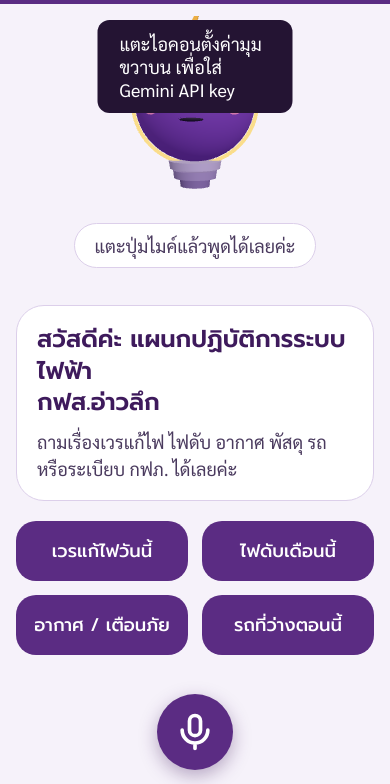
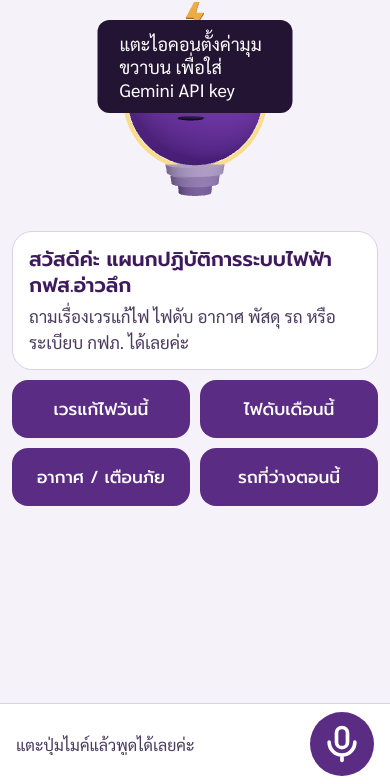
Before and after one commit to aloofpea-aul/nongfai-robot, a plain HTML site: page index.html in a window 390 px wide. Shown: the part 60-844 px from the top of the page. Drawn offline with nearby package versions, Linux system fonts and the light colour scheme; animation ran at ten frames a second.

Commit message:
หน้าจอมือถือ: น้องไฟเล็กลง/ย่อเป็นแถบบนตอนตอบ, แถบไมค์ด้านล่างไม่ทับข้อความ, ปิดฟังต่ออัตโนมัติบนมือถือ
Co-Authored-By: Claude Opus 5.5 <noreply@anthropic.com>
Claude-Session: https://claude.ai/code/session_01JwvN8fhCZz8B2YUhMK5FWK

```diff
--- a/app.js
+++ b/app.js
@@ -1,10 +1,10 @@
 // น้องไฟ — แอปหลัก: ฟังเสียงไทย → ถาม Gemini (สตรีม) → พูดตอบทีละประโยค + แสดงบนจอ
-import { Mascot } from './mascot.js?v=11171402';
-import { WavRecorder } from './recorder.js?v=11171402';
-import { TOOL_DECLS, runTool, bkkNow } from './tools.js?v=11171402';
+import { Mascot } from './mascot.js?v=11171411';
+import { WavRecorder } from './recorder.js?v=11171411';
+import { TOOL_DECLS, runTool, bkkNow } from './tools.js?v=11171411';
 
 const $ = (id) => document.getElementById(id);
-export const VERSION = '11171402';
+export const VERSION = '11171411';
 // อัปเดตตัวเอง: ถ้าบนเว็บมีเวอร์ชันใหม่กว่า ให้โหลดหน้าใหม่ทันที (กันไอโฟนจำไฟล์เก่า)
 fetch('version.json?t=' + Date.now(), { cache: 'no-store' }).then((r) => r.json()).then((j) => {
   if (j.v && j.v !== VERSION && !sessionStorage.getItem('nf.reload.' + j.v)) {
@@ -20,6 +20,8 @@ const saveCfg = () => localStorage.setItem('nongfai.cfg', JSON.stringify(cfg));
 if (!cfg.hubUser) cfg.hubUser = localStorage.getItem('pea_aoluek_username') || '';
 if (!cfg.hubPass) cfg.hubPass = localStorage.getItem('pea_aoluek_password') || '';
 // 2.5 Flash ฟรีแค่ 20 ครั้ง/วัน · flash-latest ค้าง → ย้ายไปรุ่น Flash-Lite ที่เร็วและโควตาเยอะกว่า
+// มือถือ: ปิดการฟังต่ออัตโนมัติเป็นค่าเริ่มต้น (กันไมค์อัดเสียงรอบข้างตอนไม่มีคนพูด) — ตั้งครั้งเดียว เปิดเองได้ในตั้งค่า
+if (!cfg.alPhone && matchMedia('(max-width:820px)').matches) { cfg.autoListen = false; cfg.alPhone = 1; saveCfg(); }
 if (['gemini-flash-latest', 'gemini-2.5-flash'].includes(cfg.model)) { cfg.model = DEFAULTS.model; saveCfg(); }
 
 const SYSTEM_BASE = `คุณคือ "น้องไฟ" หุ่นยนต์ผู้ช่วยบริการลูกค้าของการไฟฟ้าส่วนภูมิภาคสาขาอ่าวลึก (กฟส.อ่าวลึก) จังหวัดกระบี่
@@ -54,7 +56,7 @@ const mascot = new Mascot($('stage'));
 
 // ---------- UI ----------
 function setMode(m) { document.body.className = 'mode-' + m + (OPS() ? ' ops' : ''); }
-function setStatus(text, cls = '') { const s = $('status'); s.textContent = text; s.className = 'status ' + cls; }
+function setStatus(text, cls = '') { const s = $('status'); s.textContent = text; s.className = 'status ' + cls; $('barStatus').textContent = text; $('stripStatus').textContent = text; }
 function toast(msg, ms = 3500) { const t = $('toast'); t.textContent = msg; t.hidden = false; clearTimeout(toast.h); toast.h = setTimeout(() => (t.hidden = true), ms); }
 function showCard(title, items) {
   if (!items.length) { $('card').hidden = true; return; }
@@ -373,6 +375,7 @@ document.addEventListener('pointerdown', bumpIdle);
 
 $('btnMic').onclick = listen;
 $('btnHome').onclick = goHome;
+$('btnHome2').onclick = goHome;
 document.querySelectorAll('.mbtn[data-q]').forEach((b) => (b.onclick = () => { stopSpeaking(); tapCue('ได้เลยค่ะ'); ask(b.dataset.q, null, true); }));
 $('btnInternal').onclick = () => { stopSpeaking(); tapCue('ขอรหัสยืนยันตัวตนเจ้าหน้าที่ค่ะ'); lastAsk = null; openPin(); };
 
--- a/index.html
+++ b/index.html
@@ -15,7 +15,7 @@
 <link rel="preconnect" href="https://fonts.googleapis.com">
 <link rel="preconnect" href="https://fonts.gstatic.com" crossorigin>
 <link href="https://fonts.googleapis.com/css2?family=Prompt:wght@500;600&family=Sarabun:wght@400;500;600&display=swap" rel="stylesheet">
-<link rel="stylesheet" href="style.css?v=11171402">
+<link rel="stylesheet" href="style.css?v=11171411">
 <script type="importmap">
 { "imports": { "three": "https://cdn.jsdelivr.net/npm/three@0.170.0/build/three.module.js" } }
 </script>
@@ -36,6 +36,7 @@
   <section class="left">
     <div id="stage" class="stage" aria-label="มาสคอตน้องไฟ"></div>
     <div id="status" class="status">แตะปุ่มไมค์แล้วพูดได้เลยค่ะ</div>
+    <div class="strip-info"><span id="stripStatus">น้องไฟ</span><button id="btnHome2" type="button" class="linkbtn">หน้าแรก</button></div>
   </section>
 
   <section class="right">
@@ -70,9 +71,11 @@
   </section>
 </main>
 
+<footer class="bottombar"><span id="barStatus" class="barstatus">แตะไมค์แล้วพูดได้เลยค่ะ</span>
 <button id="btnMic" class="mic" aria-label="กดแล้วพูด">
   <svg width="44" height="44" viewBox="0 0 24 24" fill="none" stroke="currentColor" stroke-width="2" stroke-linecap="round" aria-hidden="true"><rect x="9" y="3" width="6" height="11" rx="3"/><path d="M5 11a7 7 0 0 0 14 0M12 18v3"/></svg>
 </button>
+</footer>
 
 <dialog id="settings" class="settings">
   <form method="dialog">
@@ -126,6 +129,6 @@
 
 <div id="toast" class="toast" hidden></div>
 
-<script type="module" src="app.js?v=11171402"></script>
+<script type="module" src="app.js?v=11171411"></script>
 </body>
 </html>
--- a/style.css
+++ b/style.css
@@ -62,17 +62,41 @@ body.mode-answer .bubble-title{font-size:clamp(20px,2.4vw,30px)}
 
 .toast{position:fixed;top:80px;left:50%;transform:translateX(-50%);background:var(--ink);color:#fff;padding:12px 22px;border-radius:12px;font-size:18px;z-index:10}
 
+.strip-info,.barstatus{display:none}
+.linkbtn{border:0;background:transparent;color:var(--purple);font-family:Prompt,sans-serif;font-size:16px;padding:8px 4px;min-height:44px}
 @media (max-width:820px){
-  .main{flex-direction:column;padding:12px 16px 124px;gap:12px}
-  .left{flex:0 0 38%}
-  body.mode-answer .left{flex-basis:24%}
+  .topbar{height:calc(52px + env(safe-area-inset-top));padding-left:16px;padding-right:8px}
   .brand{font-size:17px}
   .brand-sub,#clock{display:none}
-  .main{padding-bottom:104px}
-  .mbtn{min-height:60px;font-size:18px}
-  .mic{width:76px;height:76px;bottom:calc(14px + env(safe-area-inset-bottom))}
-  .bubble{padding:18px 20px}
-  .topbar{padding-left:16px;padding-right:8px}
+  .main{flex-direction:column;padding:10px 12px calc(92px + env(safe-area-inset-bottom));gap:10px}
+  /* หน้าแรก: น้องไฟเล็กลง เห็นเมนูครบ */
+  .left{flex:0 0 26vh;gap:0}
+  .left .status{display:none}
+  .right{justify-content:flex-start;gap:10px}
+  .bubble{padding:14px 16px;border-radius:20px}
+  .bubble-title{font-size:20px}
+  .bubble-text{font-size:17px;margin-top:6px}
+  .menu{gap:10px}
+  .mbtn{min-height:58px;font-size:17px;border-radius:16px}
+  .card{padding:14px 16px}
+  .card-title{font-size:19px}
+  .card-list li{font-size:16px;padding:9px 12px}
+  .usersaid{font-size:17px}
+  /* ตอนตอบ: น้องไฟย่อเป็นหน้าเล็กๆ ในแถบบน */
+  body.mode-answer .main{padding-top:0;gap:8px}
+  body.mode-answer .left{flex:none;flex-direction:row;align-items:center;gap:10px;background:#fff;border-bottom:1px solid var(--line);margin:0 -12px;padding:6px 12px;position:sticky;top:0;z-index:2}
+  body.mode-answer .stage{flex:none;width:48px;height:48px}
+  body.mode-answer .strip-info{display:flex;flex:1;align-items:center;gap:8px;min-width:0}
+  body.mode-answer #stripStatus{flex:1;color:#4A3A5E;font-size:16px;white-space:nowrap;overflow:hidden;text-overflow:ellipsis}
+  body.mode-answer .actions{display:none}
+  body.mode-answer .bubble-title{display:none}
+  .main{overflow:auto}
+  .right{overflow:visible}
+  /* แถบล่าง: ไมค์ไม่ทับข้อความ */
+  .bottombar{position:fixed;left:0;right:0;bottom:0;display:flex;align-items:center;gap:12px;background:#fff;border-top:1px solid var(--line);padding:8px 16px calc(8px + env(safe-area-inset-bottom));z-index:5}
+  .barstatus{display:block;flex:1;font-size:16px;color:#4A3A5E;white-space:nowrap;overflow:hidden;text-overflow:ellipsis}
+  .mic{position:static;transform:none;width:64px;height:64px;flex:none;box-shadow:none}
+}
 }
 .settings h3.sub{margin:18px 0 10px;font-family:Prompt,sans-serif;font-size:18px;color:var(--purple-dk);border-top:1px solid var(--line);padding-top:14px}
 .pin{width:100%;height:64px;border:2px solid var(--line);border-radius:14px;font-size:32px;text-align:center;letter-spacing:12px;margin-bottom:8px}
--- a/version.json
+++ b/version.json
@@ -1 +1 @@
-{"v":"11171402"}
+{"v":"11171411"}
```
